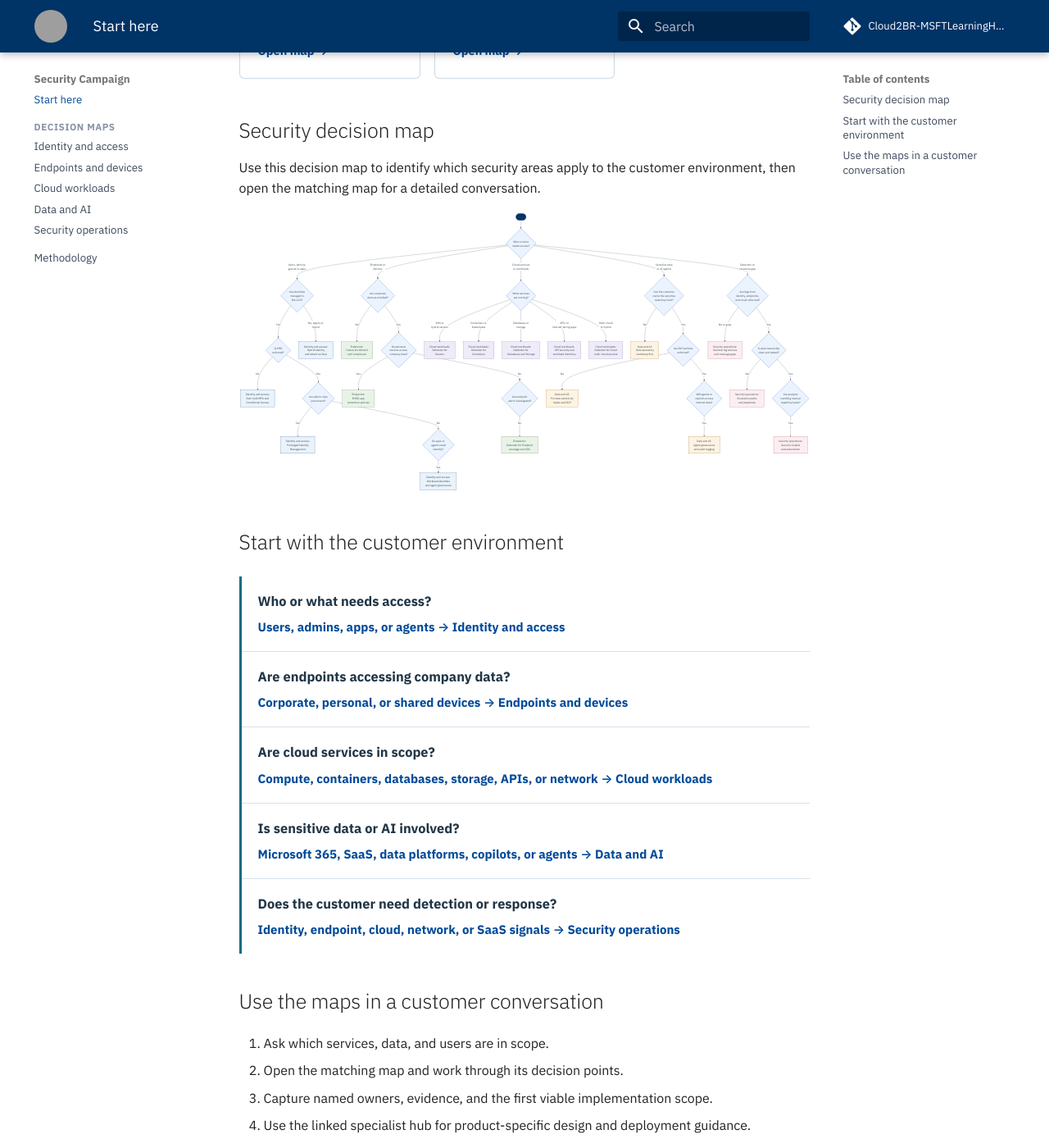
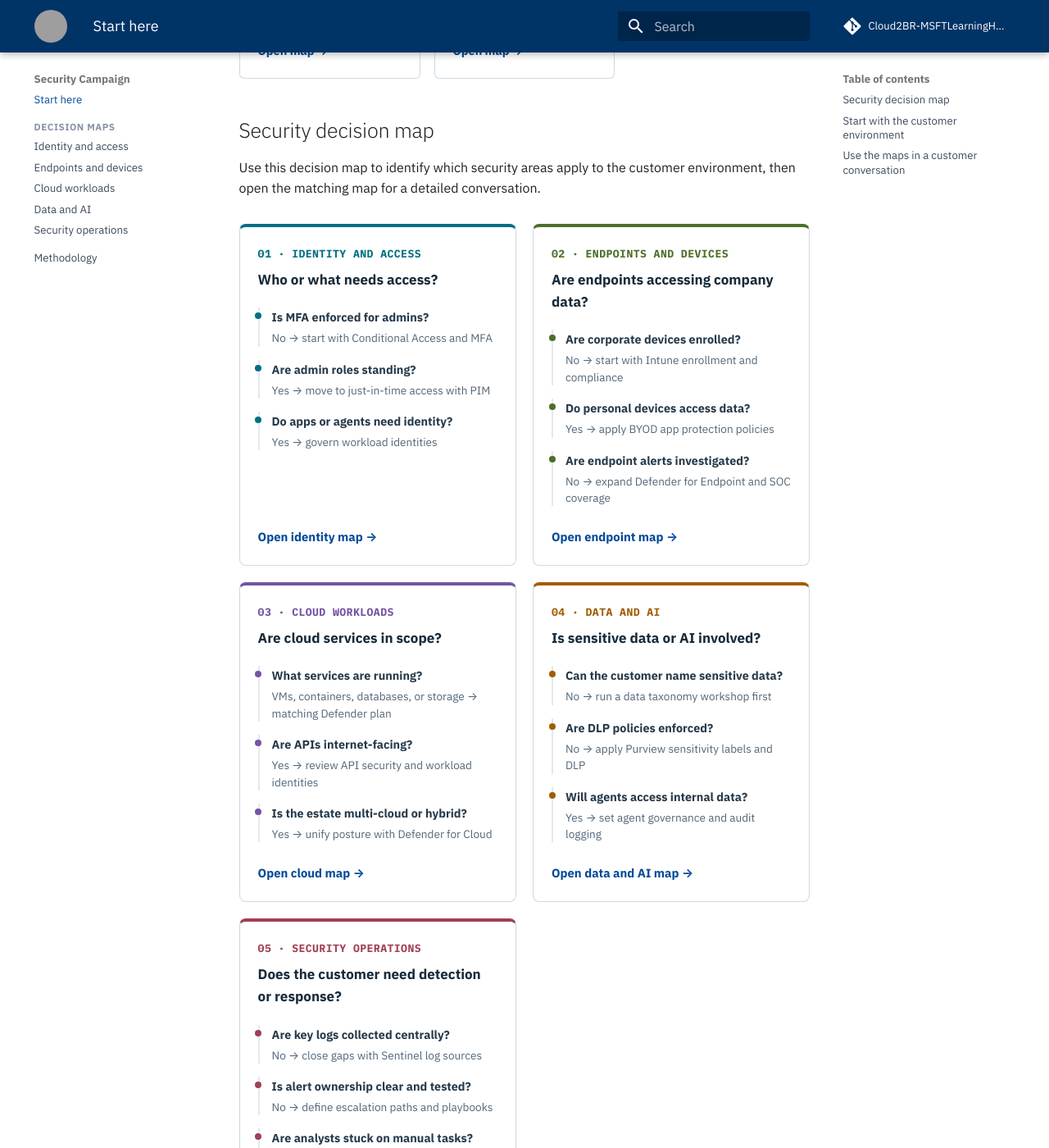
Before and after one commit to Cloud2BR-MSFTLearningHub/Security-Campaign, an MkDocs documentation site: the page built from docs/index.md, in a window 1280 px wide and 1400 px high, scrolled down 714 px. Shown: the whole window at 82% size. Built offline with MkDocs 1.6.1 and Material for MkDocs 9.7.7, drawn with Linux system fonts in a browser that asks for light colours; comment, search, counter and statistics services are not loaded; some of the changed text lies outside the part shown; grey boxes are pictures that could not be loaded.

Commit message:
Replace cramped flowchart with readable decision-lane cards

````diff
--- a/docs/assets/css/custom.css
+++ b/docs/assets/css/custom.css
@@ -111,6 +111,23 @@
 .map-target { border-left: 4px solid #006f84; }
 .map-arrow { align-self: center; color: #006f84; font-size: 1.25rem; font-weight: 700; }
 .md-typeset blockquote { border-left-color: #006f84; color: #365263; }
+.decision-lanes { display: grid; gap: 1rem; grid-template-columns: repeat(auto-fit, minmax(13.5rem, 1fr)); margin: 1.5rem 0 2.25rem; }
+.lane { background: #fff; border: 1px solid #cbd9e5; border-top: 4px solid var(--lane-accent, #006f84); border-radius: 8px; display: flex; flex-direction: column; padding: 1.1rem; transition: box-shadow .15s, transform .15s; }
+.lane:hover { box-shadow: 0 8px 20px rgba(0, 51, 102, .12); transform: translateY(-2px); }
+.lane-eyebrow { color: var(--lane-accent, #006f84); font-family: "IBM Plex Mono", monospace; font-size: .66rem; font-weight: 700; letter-spacing: .03em; text-transform: uppercase; }
+.lane-question { color: #172b3a; font-size: .85rem; font-weight: 700; margin: .4rem 0 1rem; }
+.lane-step { border-left: 2px solid #e1e9f0; margin-bottom: .8rem; padding-left: .75rem; position: relative; }
+.lane-step::before { background: var(--lane-accent, #006f84); border-radius: 50%; content: ""; height: .4rem; left: -.26rem; position: absolute; top: .3rem; width: .4rem; }
+.lane-step strong { color: #263a4a; display: block; font-size: .72rem; margin-bottom: .2rem; }
+.lane-step span { color: #52677a; display: block; font-size: .68rem; line-height: 1.5; }
+.lane-link { color: var(--lane-accent, #006f84); font-size: .74rem; font-weight: 700; margin-top: auto; padding-top: .5rem; text-decoration: none; }
+.lane-link:hover { text-decoration: underline; }
+.lane-identity { --lane-accent: #006f84; }
+.lane-endpoint { --lane-accent: #4c6f28; }
+.lane-cloud { --lane-accent: #7454a4; }
+.lane-data { --lane-accent: #a25d00; }
+.lane-operations { --lane-accent: #a13f55; }
+@media screen and (max-width: 34rem) { .decision-lanes { grid-template-columns: 1fr; } }
 @media screen and (max-width: 56rem) {
   .route-grid { grid-template-columns: repeat(2, minmax(0, 1fr)); }
   .map-flow { grid-template-columns: 1fr; }
--- a/docs/index.md
+++ b/docs/index.md
@@ -14,67 +14,48 @@ Use these decision maps to turn a customer environment into the security convers
 
 Use this decision map to identify which security areas apply to the customer environment, then open the matching map for a detailed conversation.
 
-```mermaid
-flowchart TD
-    Start([Start]) --> Q1{Who or what\nneeds access?}
-
-    Q1 -->|Users, admins,\nguests or apps| Q2{Are identities\nmanaged in\nEntra ID?}
-    Q2 -->|Yes| Q3{Is MFA\nenforced?}
-    Q3 -->|No| ID1[Identity and access:\nStart with MFA and\nConditional Access]
-    Q3 -->|Yes| Q4{Are admin roles\npermanent?}
-    Q4 -->|Yes| ID2[Identity and access:\nPrivileged Identity\nManagement]
-    Q4 -->|No| Q5{Do apps or\nagents need\nidentity?}
-    Q5 -->|Yes| ID3[Identity and access:\nWorkload identities\nand agent governance]
-    Q2 -->|No, legacy or\nhybrid| ID4[Identity and access:\nHybrid identity\nand attack surface]
-
-    Q1 -->|Endpoints or\ndevices| Q6{Are corporate\ndevices enrolled?}
-    Q6 -->|No| EP1[Endpoints:\nIntune enrollment\nand compliance]
-    Q6 -->|Yes| Q7{Do personal\ndevices access\ncompany data?}
-    Q7 -->|Yes| EP2[Endpoints:\nBYOD app\nprotection policies]
-    Q7 -->|No| Q8{Are endpoint\nalerts investigated?}
-    Q8 -->|No| EP3[Endpoints:\nDefender for Endpoint\ncoverage and SOC]
-
-    Q1 -->|Cloud services\nor workloads| Q9{What services\nare running?}
-    Q9 -->|VMs or\nhybrid servers| CL1[Cloud workloads:\nDefender for\nServers]
-    Q9 -->|Containers or\nKubernetes| CL2[Cloud workloads:\nDefender for\nContainers]
-    Q9 -->|Databases or\nstorage| CL3[Cloud workloads:\nDefender for\nDatabases and Storage]
-    Q9 -->|APIs or\ninternet-facing apps| CL4[Cloud workloads:\nAPI security and\nworkload identities]
-    Q9 -->|Multi-cloud\nor hybrid| CL5[Cloud workloads:\nDefender for Cloud\nmulti-cloud posture]
-
-    Q1 -->|Sensitive data\nor AI agents| Q10{Can the customer\nname the sensitive\ndata they hold?}
-    Q10 -->|No| DA1[Data and AI:\nData taxonomy\nworkshop first]
-    Q10 -->|Yes| Q11{Are DLP policies\nenforced?}
-    Q11 -->|No| DA2[Data and AI:\nPurview sensitivity\nlabels and DLP]
-    Q11 -->|Yes| Q12{Will agents or\ncopilots access\ninternal data?}
-    Q12 -->|Yes| DA3[Data and AI:\nAgent governance\nand audit logging]
-
-    Q1 -->|Detection or\nresponse gap| Q13{Are logs from\nidentity, endpoints,\nand cloud collected?}
-    Q13 -->|No or gaps| SO1[Security operations:\nSentinel log sources\nand coverage gaps]
-    Q13 -->|Yes| Q14{Is alert ownership\nclear and tested?}
-    Q14 -->|No| SO2[Security operations:\nEscalation paths\nand playbooks]
-    Q14 -->|Yes| Q15{Are analysts\nhandling manual\nrepetitive tasks?}
-    Q15 -->|Yes| SO3[Security operations:\nSecurity Copilot\nand automation]
-
-    style Start fill:#003366,color:#fff,stroke:#003366
-    style ID1 fill:#eaf2fa,stroke:#004a99
-    style ID2 fill:#eaf2fa,stroke:#004a99
-    style ID3 fill:#eaf2fa,stroke:#004a99
-    style ID4 fill:#eaf2fa,stroke:#004a99
-    style EP1 fill:#e8f3e8,stroke:#4c6f28
-    style EP2 fill:#e8f3e8,stroke:#4c6f28
-    style EP3 fill:#e8f3e8,stroke:#4c6f28
-    style CL1 fill:#f0ebf8,stroke:#7454a4
-    style CL2 fill:#f0ebf8,stroke:#7454a4
-    style CL3 fill:#f0ebf8,stroke:#7454a4
-    style CL4 fill:#f0ebf8,stroke:#7454a4
-    style CL5 fill:#f0ebf8,stroke:#7454a4
-    style DA1 fill:#fdf3e3,stroke:#a25d00
-    style DA2 fill:#fdf3e3,stroke:#a25d00
-    style DA3 fill:#fdf3e3,stroke:#a25d00
-    style SO1 fill:#fceef0,stroke:#a13f55
-    style SO2 fill:#fceef0,stroke:#a13f55
-    style SO3 fill:#fceef0,stroke:#a13f55
-```
+<div class="decision-lanes" markdown>
+<div class="lane lane-identity">
+<span class="lane-eyebrow">01 · Identity and access</span>
+<p class="lane-question">Who or what needs access?</p>
+<div class="lane-step"><strong>Is MFA enforced for admins?</strong><span>No → start with Conditional Access and MFA</span></div>
+<div class="lane-step"><strong>Are admin roles standing?</strong><span>Yes → move to just-in-time access with PIM</span></div>
+<div class="lane-step"><strong>Do apps or agents need identity?</strong><span>Yes → govern workload identities</span></div>
+<a class="lane-link" href="identity-access/">Open identity map →</a>
+</div>
+<div class="lane lane-endpoint">
+<span class="lane-eyebrow">02 · Endpoints and devices</span>
+<p class="lane-question">Are endpoints accessing company data?</p>
+<div class="lane-step"><strong>Are corporate devices enrolled?</strong><span>No → start with Intune enrollment and compliance</span></div>
+<div class="lane-step"><strong>Do personal devices access data?</strong><span>Yes → apply BYOD app protection policies</span></div>
+<div class="lane-step"><strong>Are endpoint alerts investigated?</strong><span>No → expand Defender for Endpoint and SOC coverage</span></div>
+<a class="lane-link" href="endpoint-map/">Open endpoint map →</a>
+</div>
+<div class="lane lane-cloud">
+<span class="lane-eyebrow">03 · Cloud workloads</span>
+<p class="lane-question">Are cloud services in scope?</p>
+<div class="lane-step"><strong>What services are running?</strong><span>VMs, containers, databases, or storage → matching Defender plan</span></div>
+<div class="lane-step"><strong>Are APIs internet-facing?</strong><span>Yes → review API security and workload identities</span></div>
+<div class="lane-step"><strong>Is the estate multi-cloud or hybrid?</strong><span>Yes → unify posture with Defender for Cloud</span></div>
+<a class="lane-link" href="cloud-workload-map/">Open cloud map →</a>
+</div>
+<div class="lane lane-data">
+<span class="lane-eyebrow">04 · Data and AI</span>
+<p class="lane-question">Is sensitive data or AI involved?</p>
+<div class="lane-step"><strong>Can the customer name sensitive data?</strong><span>No → run a data taxonomy workshop first</span></div>
+<div class="lane-step"><strong>Are DLP policies enforced?</strong><span>No → apply Purview sensitivity labels and DLP</span></div>
+<div class="lane-step"><strong>Will agents access internal data?</strong><span>Yes → set agent governance and audit logging</span></div>
+<a class="lane-link" href="data-ai-map/">Open data and AI map →</a>
+</div>
+<div class="lane lane-operations">
+<span class="lane-eyebrow">05 · Security operations</span>
+<p class="lane-question">Does the customer need detection or response?</p>
+<div class="lane-step"><strong>Are key logs collected centrally?</strong><span>No → close gaps with Sentinel log sources</span></div>
+<div class="lane-step"><strong>Is alert ownership clear and tested?</strong><span>No → define escalation paths and playbooks</span></div>
+<div class="lane-step"><strong>Are analysts stuck on manual tasks?</strong><span>Yes → introduce Security Copilot and automation</span></div>
+<a class="lane-link" href="security-operations-map/">Open operations map →</a>
+</div>
+</div>
 
 ## Start with the customer environment
 
--- a/mkdocs.yml
+++ b/mkdocs.yml
@@ -29,11 +29,7 @@ markdown_extensions:
   - md_in_html
   - tables
   - pymdownx.highlight
-  - pymdownx.superfences:
-      custom_fences:
-        - name: mermaid
-          class: mermaid
-          format: !!python/name:pymdownx.superfences.fence_code_format
+  - pymdownx.superfences
   - pymdownx.tasklist:
       custom_checkbox: true
   - toc:
@@ -43,7 +39,6 @@ extra_css:
 extra_javascript:
   - assets/js/logo-link.js
   - assets/js/external-links.js
-  - https://unpkg.com/mermaid@11/dist/mermaid.min.js
 extra:
   generator: false
   social:
````
